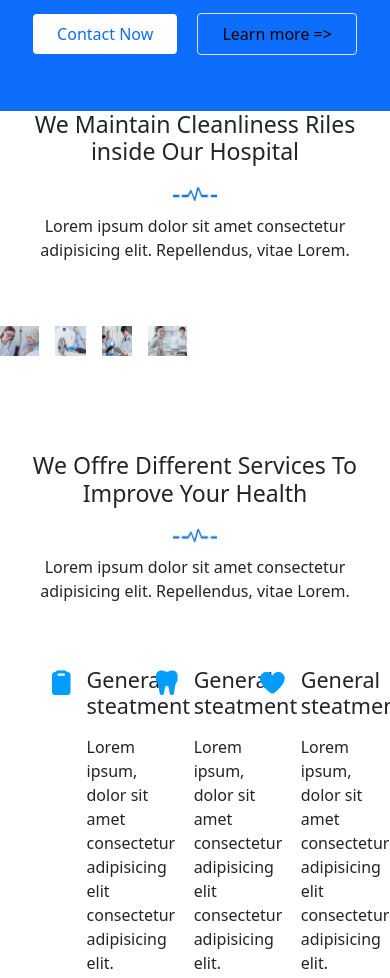
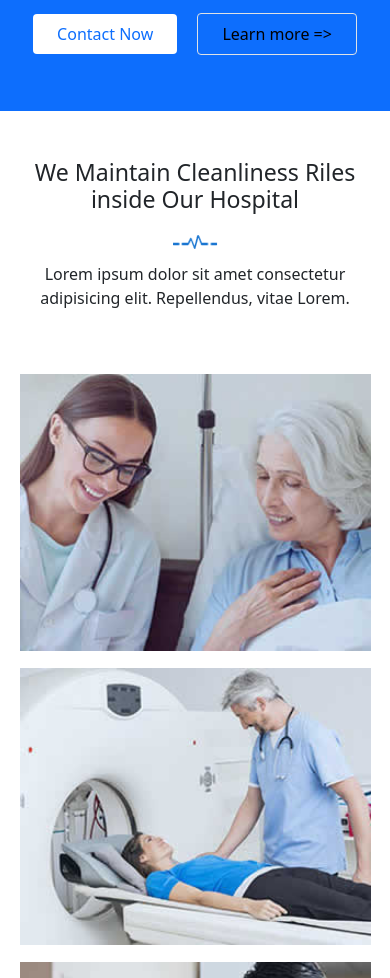
Before and after one commit to Gasbiachraf/Medi_Plus, a plain HTML site: page index.html in a window 390 px wide. Shown: the part 3695-4673 px from the top of the page. Drawn offline with nearby package versions, Linux system fonts and the light colour scheme.

Commit message:
résponsivité sec6

```diff
--- a/index.html
+++ b/index.html
@@ -284,17 +284,17 @@
         <section class="d-flex justify-content-center pb-5">
             <div class="section6 d-flex flex-column align-items-center w-75">
                 <div class="d-flex flex-column align-items-center">
-                    <h3 class="pt-lg-5 w-75 text-center ">We Maintain Cleanliness Riles inside Our Hospital</h3>
+                    <h3 class="pt-5 w-75 text-center ">We Maintain Cleanliness Riles inside Our Hospital</h3>
                     <img class="py-2" width="8%" src="./public/img/section-img.png" alt="IMAGE">
                     <P class="w-75 text-center pb-5">Lorem ipsum dolor sit amet consectetur adipisicing elit.
                         Repellendus,
                         vitae Lorem.</P>
                 </div>
-                <div class="d-flex pb-5">
-                    <img class="pe-2" src="./public/img/pf1.jpg" alt="">
-                    <img class="px-2" src="./public/img/pf2.jpg" alt="">
-                    <img class="px-2" src="./public/img/pf3.jpg" alt="">
-                    <img class="ps-2" src="./public/img/pf4.jpg" alt="">
+                <div class="sec6-child2 d-flex flex-lg-row flex-column pb-5 ">
+                    <img class="pe-lg-2" src="./public/img/pf1.jpg" alt="">
+                    <img class="px-lg-2" src="./public/img/pf2.jpg" alt="">
+                    <img class="px-lg-2" src="./public/img/pf3.jpg" alt="">
+                    <img class="ps-lg-2" src="./public/img/pf4.jpg" alt="">
                 </div>
             </div>
         </section>
--- a/src/sass/modules/home/_main.sass
+++ b/src/sass/modules/home/_main.sass
@@ -170,7 +170,6 @@
             padding-left: 4vw
             p
                 margin-bottom: 0 !important
-
             h4
                 font-size: xx-large
         .sec4-child2
@@ -181,3 +180,14 @@
         .sec5-child
             width: 100vw !important
             font-size: xx-large
+    // section6
+    .section6
+        .sec6-child2
+            width: 100%
+            display: flex
+            flex-direction: column
+            align-items: center
+            gap: 2vh
+            img
+                width: 90%
+    // section7
```
Also changed, not shown: public/css/app.css, 1 other file.
